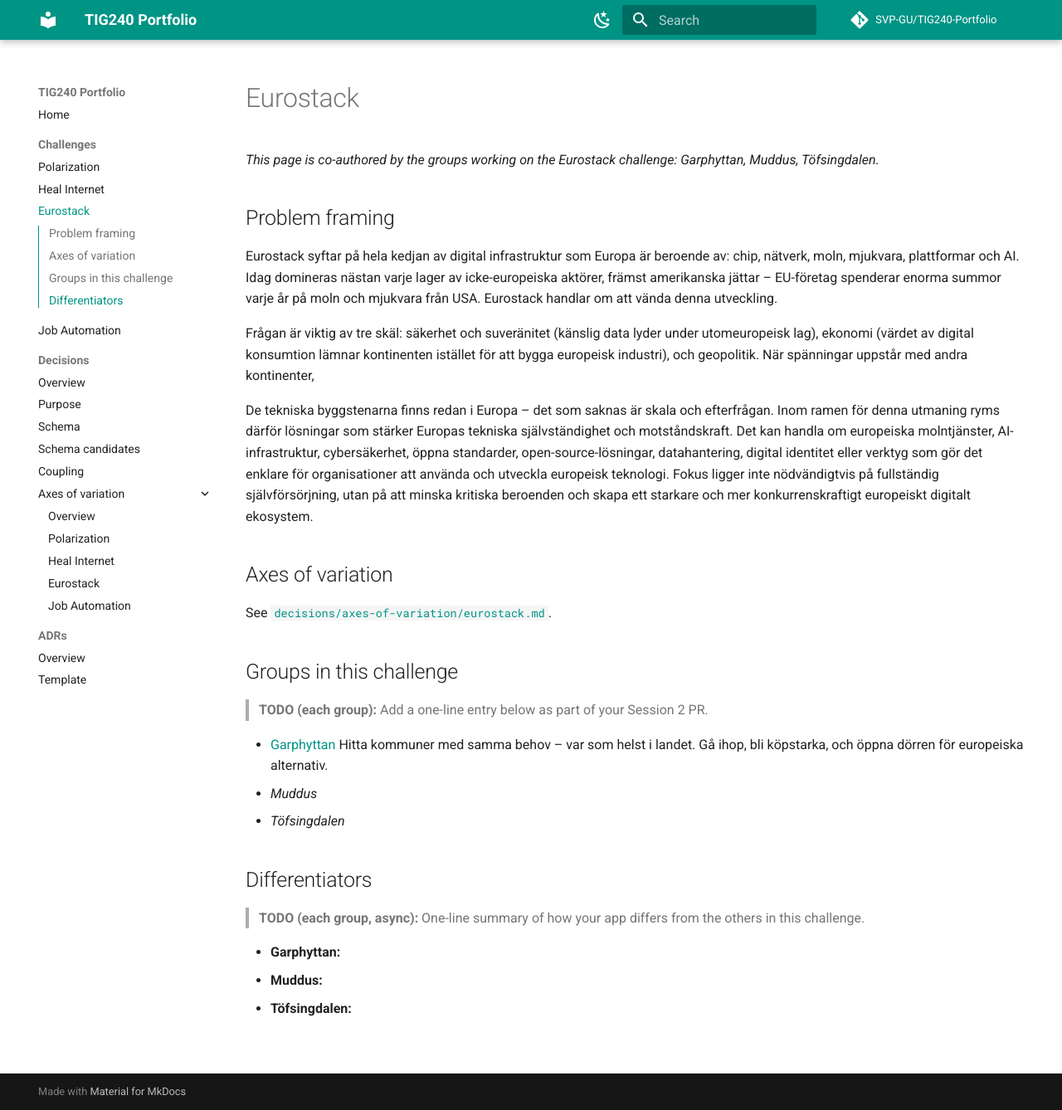
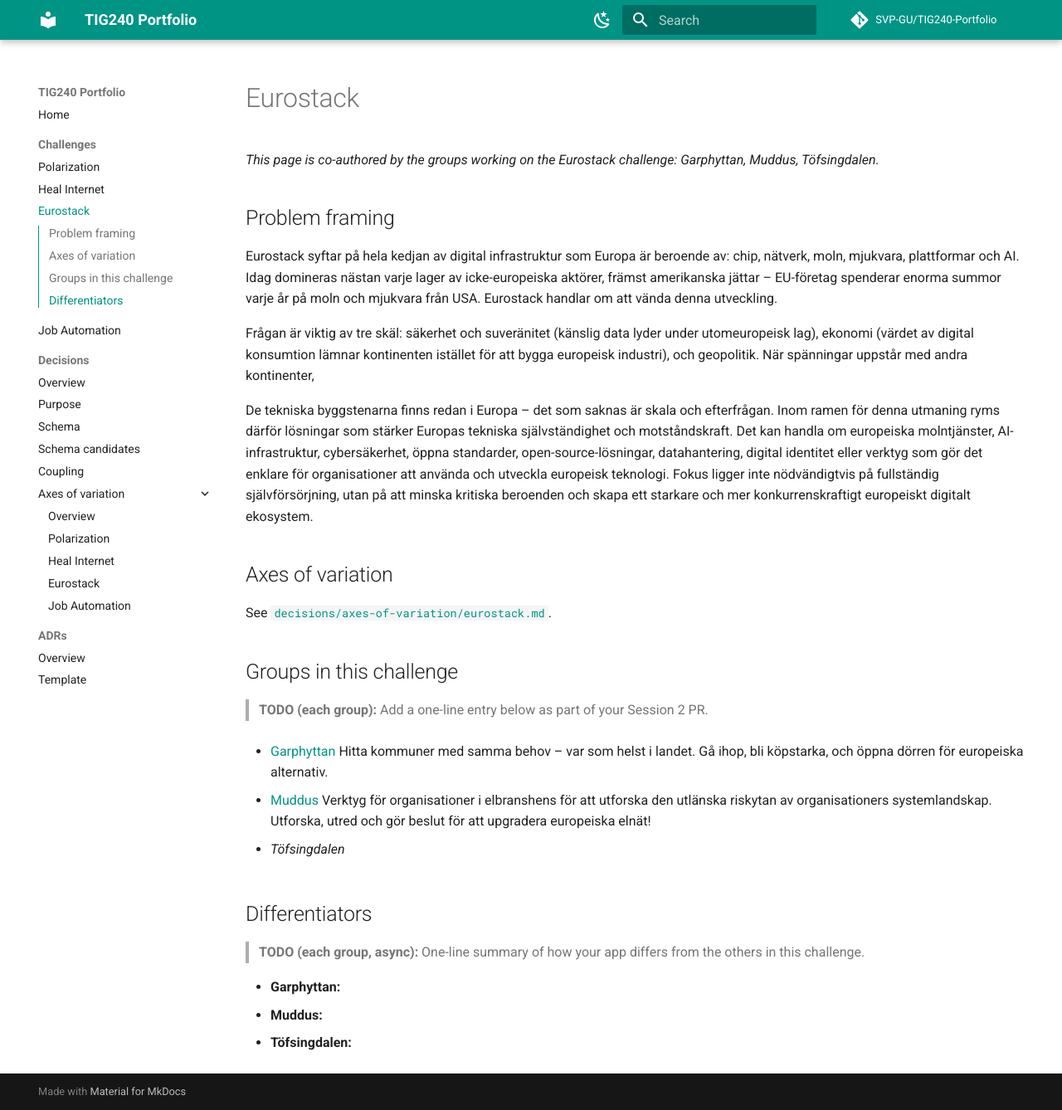
Before and after one commit to SVP-GU/TIG240-Portfolio, an MkDocs documentation site: the page built from docs/challenges/eurostack/index.md, in a window 1280 px wide and 1338 px high. Shown: the whole window at 83% size. Built offline with MkDocs 1.6.1 and Material for MkDocs 9.7.7, drawn with Linux system fonts in a browser that asks for light colours; comment, search, counter and statistics services are not loaded.

Commit message:
add mudds page

```diff
--- a/docs/challenges/eurostack/index.md
+++ b/docs/challenges/eurostack/index.md
@@ -22,7 +22,10 @@ See [`decisions/axes-of-variation/eurostack.md`](../../decisions/axes-of-variati
 
 - [Garphyttan](garphyttan.md)
 Hitta kommuner med samma behov – var som helst i landet. Gå ihop, bli köpstarka, och öppna dörren för europeiska alternativ.
-- *Muddus*
+
+- [Muddus](muddus.md)
+Verktyg för organisationer i elbranshens för att utforska den utlänska riskytan av organisationers systemlandskap. Utforska, utred och gör beslut för att upgradera europeiska elnät!
+
 - *Töfsingdalen*
 
 ## Differentiators
```
Also changed, not shown: docs/challenges/eurostack/muddus.md (added, +24 -0 lines).
